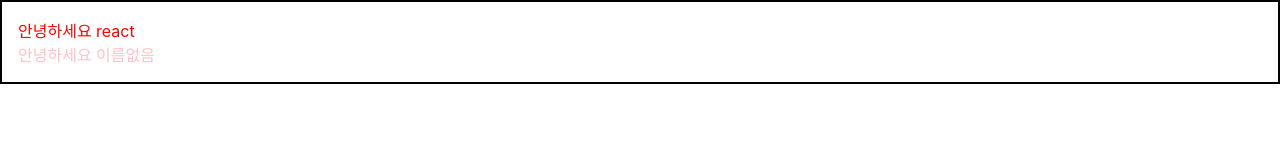
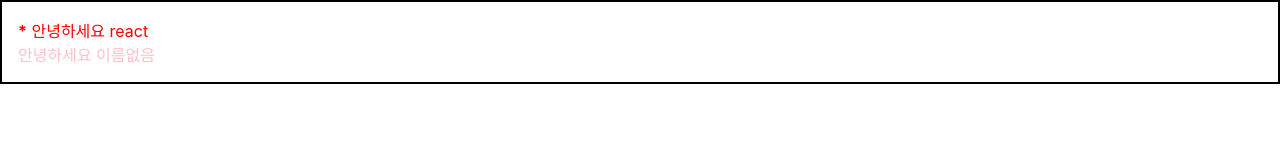
Before and after one commit to ccc4804/react, a React (Create React App) app in the folder react-tutorial/begin-react/: page / in a window 1280 px wide. Shown: the top 160 px of the page. Built offline with nearby package versions, Linux system fonts and the light colour scheme.

Commit message:
Chapter7 - 조건부 렌더링

```diff
--- a/react-tutorial/begin-react/src/App.js
+++ b/react-tutorial/begin-react/src/App.js
@@ -1,5 +1,5 @@
 import React from 'react';
-import Hello from './hello'; //Hello 컴포넌트를 불러온다.
+import Hello from './Hello'; //Hello 컴포넌트를 불러온다.
 import './App.css' //css 불러온다. 확장자명을 적지 않으면 js가 디폴트이다.
 import Wrapper from './Wrapper'
 
@@ -15,7 +15,9 @@
   // 아래는 JSX
   return (
     <Wrapper>
-      <Hello name="react" color="red" /> {/*속성을 넣어 준 것이 props이다.*/}
+      <Hello name="react" color="red" isSpecial={true} />
+      {/*isSpecial(모든 옵션 동일)에 아무런 값을 안 넣어주면 true가 default이다.*/}
+       {/*true 또한 js 코드이기 때문에 중괄호로 감싸주어야한다. */}
       <Hello color="pink"></Hello>
     </Wrapper>
   );
--- a/react-tutorial/begin-react/src/hello.js
+++ b/react-tutorial/begin-react/src/hello.js
@@ -1,4 +1,4 @@
-import React from 'react';
+import React from "react";
 
 // 컴포넌트 이름은 대문자로 시작된다. 카멜 표기법이다.
 /*function Hello(props){
@@ -8,15 +8,22 @@
 }*/
 
 // 비구조화 할당 사용
-function Hello({ color, name}){
-    return <div style={{
-        color: color
-    }}>안녕하세요 {name}</div>
+function Hello({ color, name, isSpecial }) {
+  return (
+    <div
+      style={{
+        color: color,
+      }}
+    >
+      {isSpecial && <b>*</b>} {/*옆의 코드와 동일하다. {isSpecial ? <b>*</b> : null}*/}
+      안녕하세요 {name}
+    </div>
+  );
 }
 
 // 특정 값을 빠트렸을 때 default 값을 지정해준다.
 Hello.defaultProps = {
-    name:'이름없음'
-}
+  name: "이름없음",
+};
 
 export default Hello;
```
Also changed, not shown: 1 other file (tests, documents, lock files or other folders).
